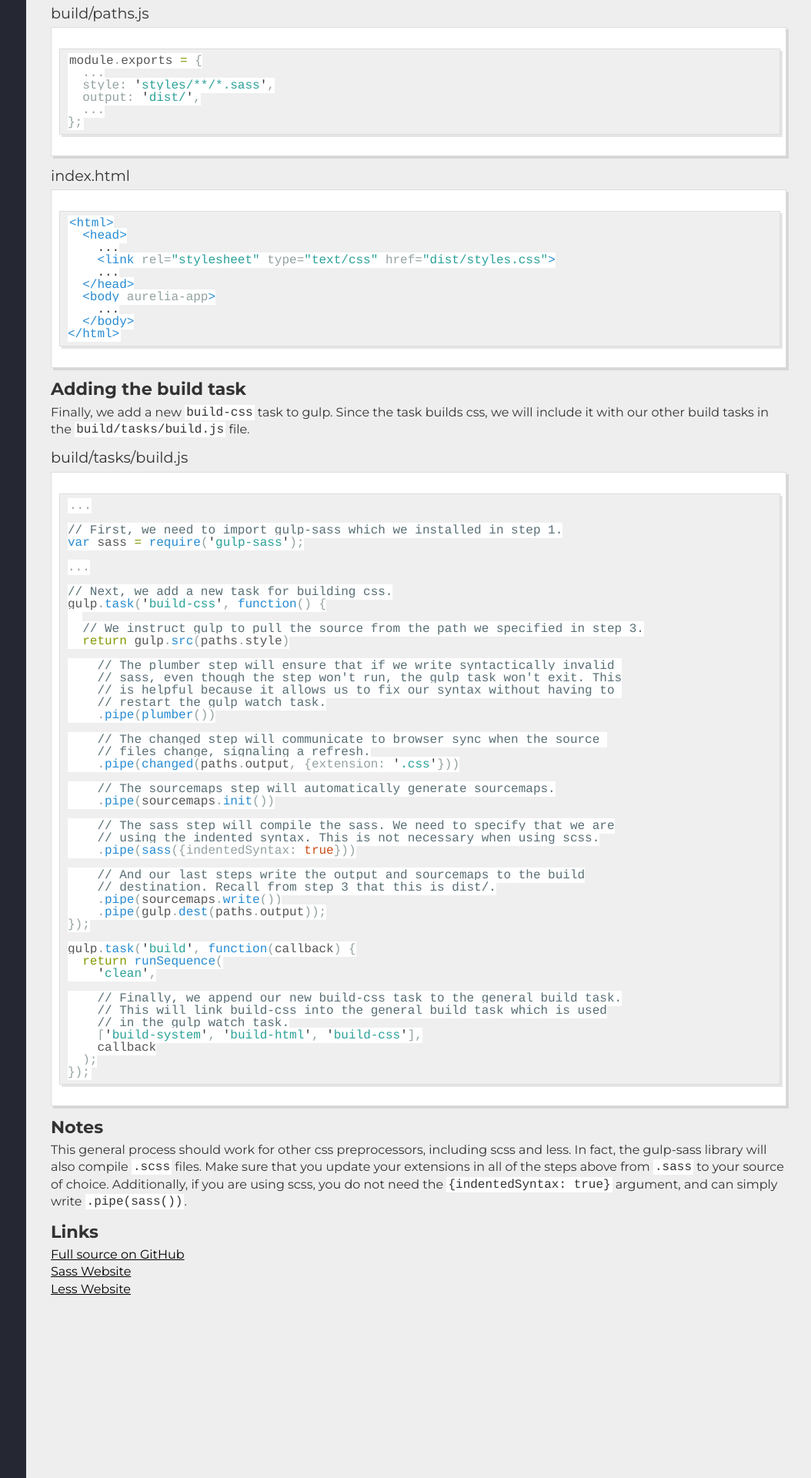
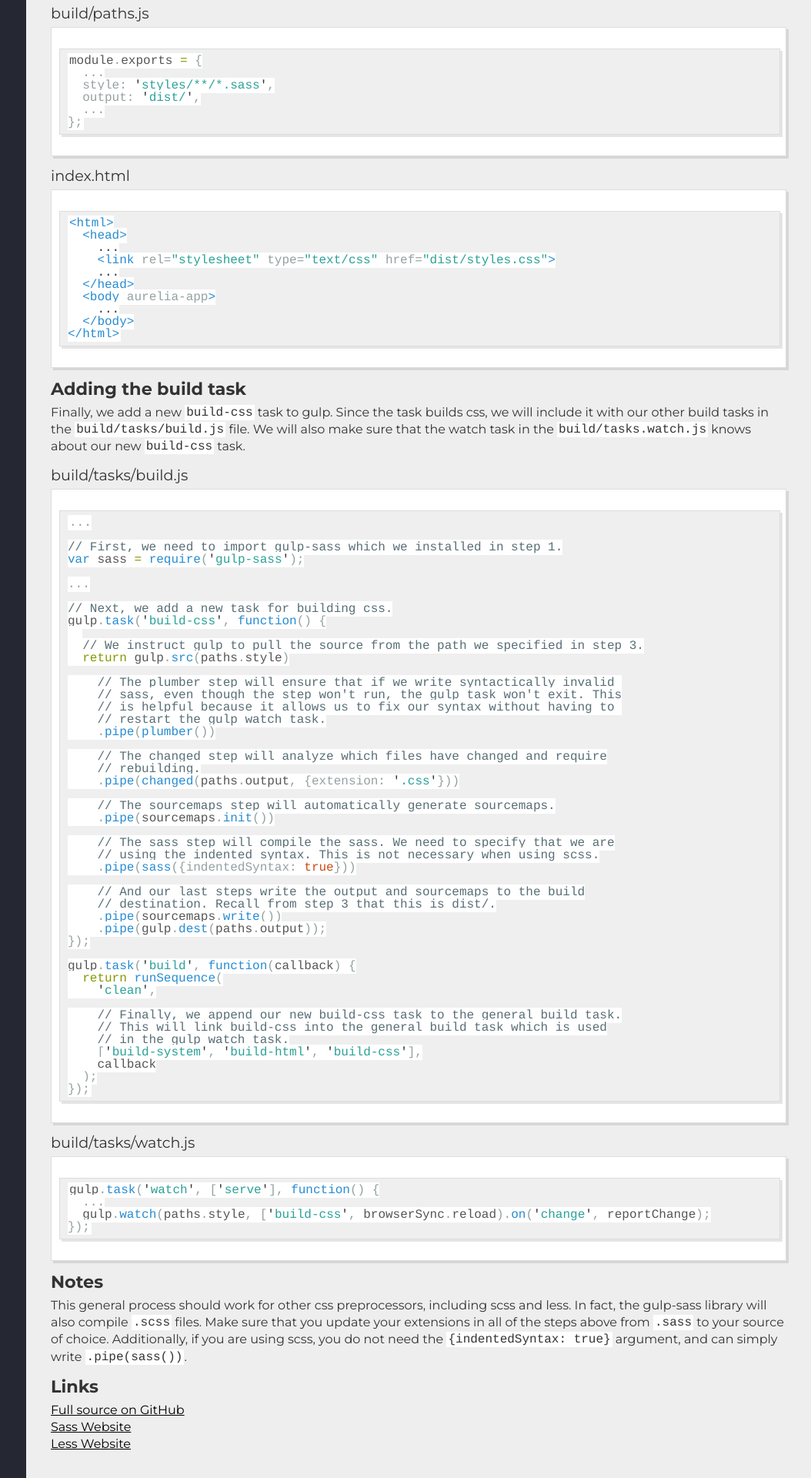
Before and after one commit to Foursails/foursails-homepage, a Jekyll site: the page built from _posts/2015-4-20-building-sass.md, in a window 1280 px wide. Shown: the part 1599-3519 px from the top of the page at 77% size, without its empty margins (226-1280 px from the left). Built offline with Jekyll 4.4.1, drawn with Linux system fonts in a browser that asks for light colours; nearby versions of some CDN libraries; Markdown is read by kramdown in place of the engine named in the settings; comment, search, counter and statistics services are not loaded.

Commit message:
updated building-sass blog to include the watch step as well

````diff
--- a/_posts/2015-4-20-building-sass.md
+++ b/_posts/2015-4-20-building-sass.md
@@ -109,7 +109,7 @@ module.exports = {
 ```
 
 #Adding the build task
-Finally, we add a new `build-css` task to gulp. Since the task builds css, we will include it with our other build tasks in the `build/tasks/build.js` file.
+Finally, we add a new `build-css` task to gulp. Since the task builds css, we will include it with our other build tasks in the `build/tasks/build.js` file. We will also make sure that the watch task in the `build/tasks.watch.js` knows about our new `build-css` task.
 
 ####build/tasks/build.js
 ```javascript
@@ -132,8 +132,8 @@ gulp.task('build-css', function() {
     // restart the gulp watch task.
     .pipe(plumber())
 
-    // The changed step will communicate to browser sync when the source
-    // files change, signaling a refresh.
+    // The changed step will analyze which files have changed and require
+    // rebuilding.
     .pipe(changed(paths.output, {extension: '.css'}))
 
     // The sourcemaps step will automatically generate sourcemaps.
@@ -162,6 +162,14 @@ gulp.task('build', function(callback) {
 });
 ```
 
+####build/tasks/watch.js
+```javascript
+gulp.task('watch', ['serve'], function() {
+  ...
+  gulp.watch(paths.style, ['build-css', browserSync.reload).on('change', reportChange);
+});
+```
+
 #Notes
 This general process should work for other css preprocessors, including scss and less. In fact, the gulp-sass library will also compile `.scss` files. Make sure that you update your extensions in all of the steps above from `.sass` to your source of choice. Additionally, if you are using scss, you do not need the `{indentedSyntax: true}` argument, and can simply write `.pipe(sass())`.
 
````
